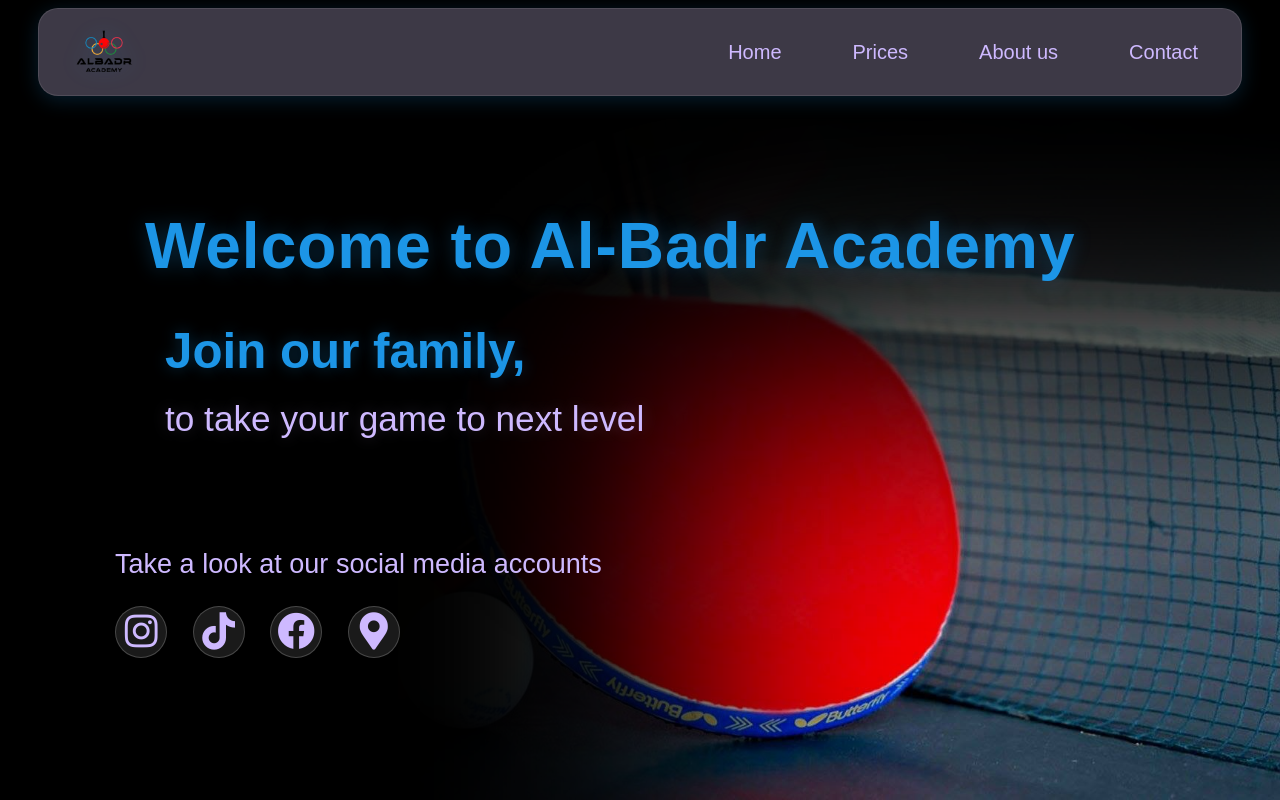
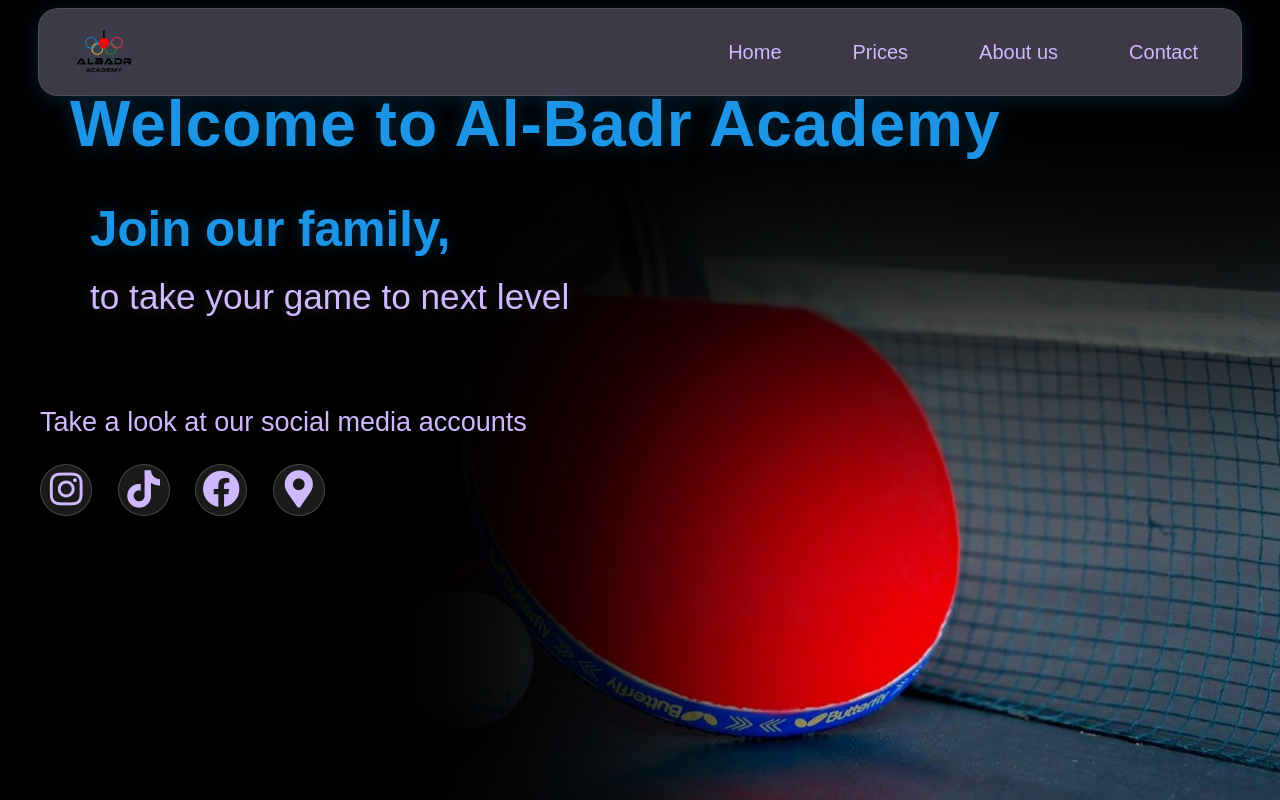
Before and after one commit to TGCoBrA6/albadrAcademy.github.io, a plain HTML site: page index.html in a window 1280 px wide. Shown: the top 800 px of the page. Drawn offline with Linux system fonts and the light colour scheme.

Commit message:
Update style2.css

```diff
--- a/style2.css
+++ b/style2.css
@@ -166,12 +166,12 @@ header nav ul li a:hover::after {
    Main Content
    ===================== */
 main {
-  display: flex;
+/*   display: flex;
   justify-content: center;
-  flex-direction: column;
+  flex-direction: column; */
   min-height: 100vh;
   color: var(--text-color);
-  padding-left: 75px;
+/*   padding-left: 75px; */
   /* position: relative; */
   /* overflow: hidden; */
   background-image: url("images/table-tennis.jpeg");
```
